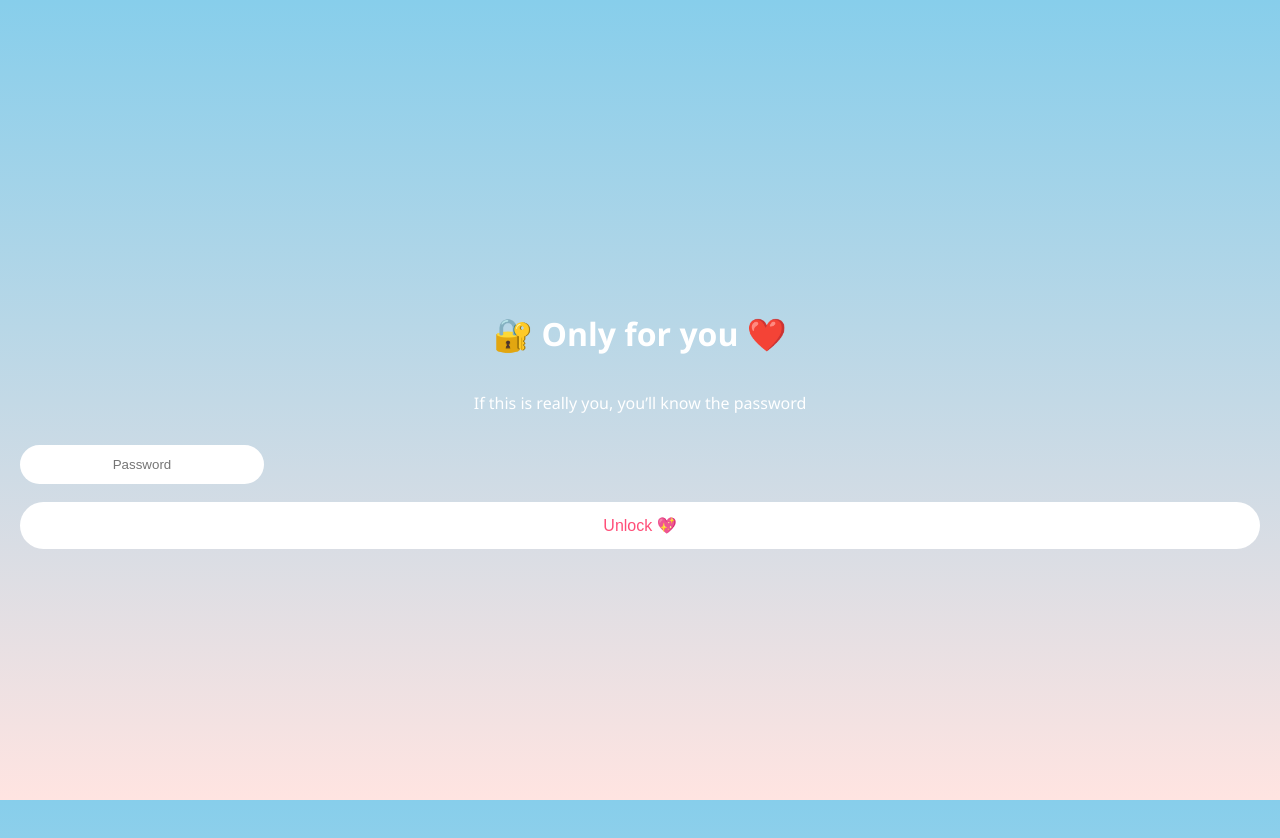
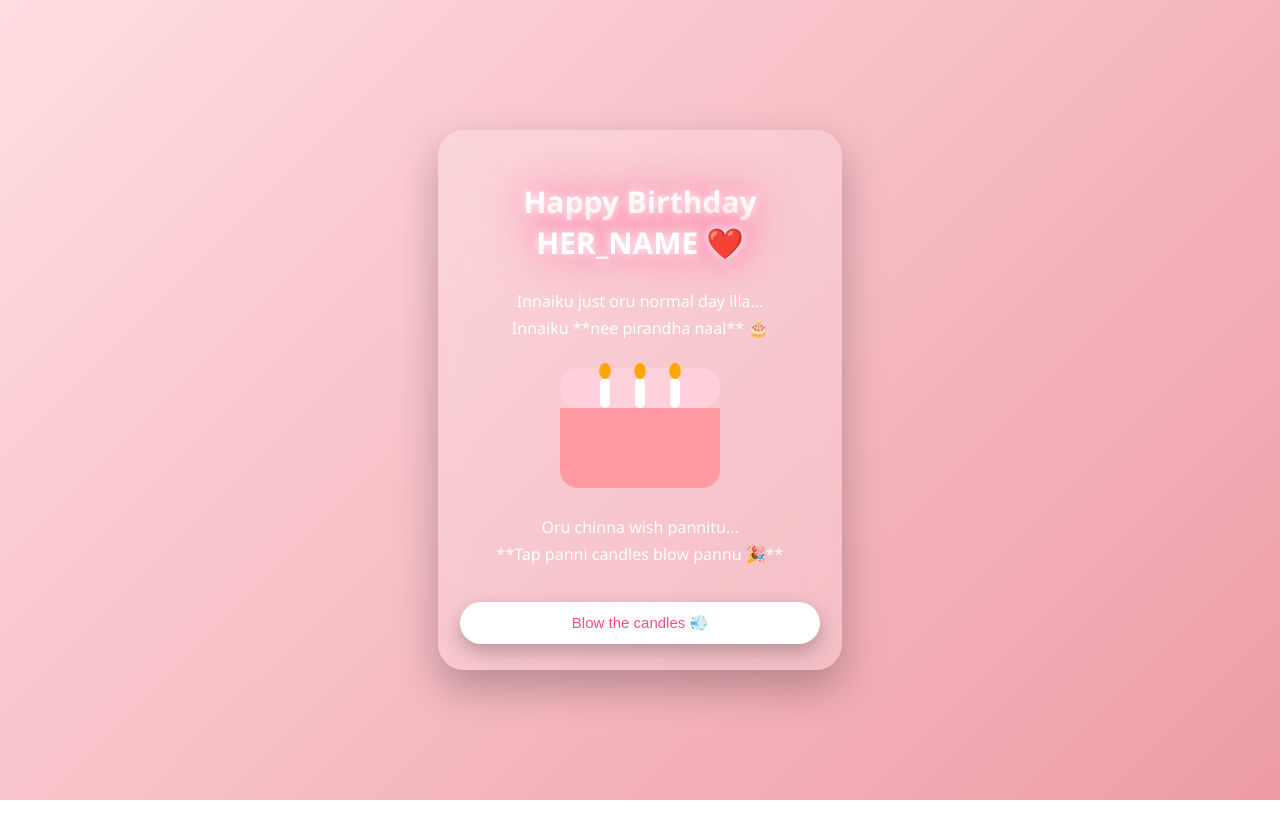
Before and after one commit to harithmd08-coder/birthday, a plain HTML site: page index.html in a window 1280 px wide. After the commit the page ends 800 px from the top, so only its background shows below. Drawn offline with Linux system fonts and the light colour scheme.

Commit message:
Update index.html

```diff
--- a/index.html
+++ b/index.html
@@ -3,249 +3,167 @@
 <head>
 <meta charset="UTF-8">
 <meta name="viewport" content="width=device-width, initial-scale=1.0">
-<title>Only For You ❤️</title>
+<title>Happy Birthday ❤️</title>
 
 <style>
-/* ---------- GLOBAL ---------- */
 body {
   margin: 0;
   font-family: 'Segoe UI', sans-serif;
-  background: linear-gradient(#87ceeb, #ffe4e1);
-  transition: background 6s ease;
-  color: #fff;
+  background: linear-gradient(135deg, #ffdde1, #ee9ca7);
   height: 100vh;
-  overflow-x: hidden;
-  text-align: center;
+  overflow: hidden;
+  display: flex;
+  justify-content: center;
+  align-items: center;
 }
 
-.night {
-  background: linear-gradient(#020111, #191970);
+/* ---------- CARD ---------- */
+.card {
+  width: 90%;
+  max-width: 360px;
+  background: rgba(255,255,255,0.2);
+  backdrop-filter: blur(14px);
+  border-radius: 26px;
+  padding: 26px 22px;
+  text-align: center;
+  box-shadow: 0 18px 40px rgba(0,0,0,0.25);
+  color: #fff;
 }
 
-/* ---------- LOCK ---------- */
-#lockScreen {
-  height: 100vh;
-  display: flex;
-  flex-direction: column;
-  justify-content: center;
-  padding: 20px;
+/* ---------- TEXT ---------- */
+.glow {
+  font-size: 30px;
+  text-shadow: 0 0 10px #fff,
+               0 0 25px #ff9acb,
+               0 0 45px #ff4e78;
 }
 
-input {
-  margin-top: 15px;
-  padding: 12px;
-  width: 220px;
-  border-radius: 25px;
-  border: none;
-  text-align: center;
+p {
+  font-size: 16px;
+  line-height: 1.7;
+  margin-top: 12px;
 }
 
+/* ---------- CAKE ---------- */
+.cake {
+  position: relative;
+  margin: 26px auto;
+  width: 160px;
+  height: 120px;
+}
+
+.cake-base {
+  width: 160px;
+  height: 80px;
+  background: #ff9aa2;
+  border-radius: 0 0 18px 18px;
+}
+
+.cake-top {
+  width: 160px;
+  height: 40px;
+  background: #ffd1dc;
+  border-radius: 18px;
+}
+
+.candle {
+  position: absolute;
+  bottom: 80px;
+  width: 10px;
+  height: 30px;
+  background: #fff;
+  border-radius: 5px;
+}
+
+.flame {
+  width: 10px;
+  height: 14px;
+  background: orange;
+  border-radius: 50%;
+  position: absolute;
+  top: -14px;
+  left: 0;
+  animation: flicker 0.8s infinite;
+}
+
+@keyframes flicker {
+  0% {transform: scale(1);}
+  50% {transform: scale(1.2);}
+  100% {transform: scale(1);}
+}
+
+/* ---------- BUTTON ---------- */
 button {
   margin-top: 18px;
-  padding: 14px 26px;
-  border-radius: 30px;
+  padding: 12px 22px;
+  border-radius: 25px;
   border: none;
   background: #fff;
   color: #ff4e78;
-  font-size: 16px;
+  font-size: 15px;
   cursor: pointer;
+  width: 100%;
+  box-shadow: 0 8px 20px rgba(0,0,0,0.25);
 }
 
-/* ---------- CONTENT ---------- */
-#content { display: none; }
-
-.scene {
-  min-height: 100vh;
-  padding: 24px;
-  display: flex;
-  flex-direction: column;
-  justify-content: center;
-  animation: fade 1.2s ease;
-}
-
-@keyframes fade {
-  from {opacity: 0; transform: translateY(30px);}
-  to {opacity: 1; transform: translateY(0);}
-}
-
-/* ---------- GLOW NAME ---------- */
-.glow {
-  font-size: 38px;
-  text-shadow:
-    0 0 10px #fff,
-    0 0 25px #ff9acb,
-    0 0 50px #ff4e78;
-  animation: glowPulse 2s infinite alternate;
-}
-
-@keyframes glowPulse {
-  from {opacity: .8;}
-  to {opacity: 1;}
-}
-
-/* ---------- HANDWRITTEN TEXT ---------- */
-.handwrite {
-  font-family: 'Comic Sans MS', cursive;
-  font-size: 20px;
-  white-space: pre-line;
-  animation: write 6s steps(120) forwards;
-  overflow: hidden;
-}
-
-@keyframes write {
-  from { max-height: 0; }
-  to { max-height: 500px; }
-}
-
-/* ---------- HEARTBEAT ---------- */
-.heartbeat {
-  animation: beat 1s infinite;
-}
-
-@keyframes beat {
-  0% {transform: scale(1);}
-  30% {transform: scale(1.15);}
-  60% {transform: scale(1);}
-}
-
-/* ---------- CANVAS ---------- */
-canvas {
-  position: fixed;
-  top: 0;
-  left: 0;
-  width: 100vw;
-  height: 100vh;
-  z-index: -1;
+/* ---------- HIDDEN ---------- */
+.hidden {
+  display: none;
 }
 </style>
 </head>
 
 <body>
 
-<!-- 🔐 LOCK -->
-<div id="lockScreen">
-  <h1>🔐 Only for you ❤️</h1>
-  <p>If this is really you, you’ll know the password</p>
-  <input id="pwd" type="password" placeholder="Password">
-  <button onclick="unlock()">Unlock 💖</button>
-</div>
+<div class="card" id="card">
 
-<canvas id="canvas"></canvas>
+  <h2 class="glow">Happy Birthday<br>HER_NAME ❤️</h2>
 
-<!-- 💖 CONTENT -->
-<div id="content">
+  <p>
+    Innaiku just oru normal day illa…<br>
+    Innaiku **nee pirandha naal** 🎂
+  </p>
 
-  <!-- Scene 1 -->
-  <div class="scene">
-    <h1 class="glow heartbeat">MADHU ❤️</h1>
-    <p>Tap gently…</p>
-    <button onclick="startExperience()">Begin 🌱</button>
+  <!-- 🎂 CAKE -->
+  <div class="cake" id="cake">
+    <div class="cake-top"></div>
+    <div class="cake-base"></div>
+
+    <div class="candle" style="left:40px"><div class="flame"></div></div>
+    <div class="candle" style="left:75px"><div class="flame"></div></div>
+    <div class="candle" style="left:110px"><div class="flame"></div></div>
   </div>
 
-  <!-- Scene 2 -->
-  <div class="scene">
-    <p class="handwrite">
-We haven’t met yet…
-but some feelings
-don’t wait for distance 🌸
-    </p>
-  </div>
+  <p id="hint">
+    Oru chinna wish pannitu…<br>
+    **Tap panni candles blow pannu 🎉**
+  </p>
 
-  <!-- Scene 3 -->
-  <div class="scene">
-    <p>
-Un birthday-na oru date illa…
-It’s the day something pure began.
-    </p>
-  </div>
-
-  <!-- Scene 4 -->
-  <div class="scene">
-    <h2 class="glow heartbeat">
-I don’t know when…
-but I know this is real ❤️
-    </h2>
-    <p>Happy Birthday 🤍</p>
-  </div>
+  <button onclick="blowCandles()">Blow the candles 💨</button>
 
 </div>
 
 <!-- 🎶 MUSIC -->
-<audio id="song" loop>
+<audio id="song">
   <source src="https://cdn.pixabay.com/download/audio/2022/03/15/audio_4b8c1dba3c.mp3">
 </audio>
 
 <script>
-/* ---------- PASSWORD ---------- */
-function unlock() {
-  if (pwd.value === "onlyforyou") {
-    lockScreen.style.display = "none";
-    content.style.display = "block";
-  } else alert("Not for everyone 😌");
+function blowCandles() {
+  document.querySelectorAll('.flame').forEach(f => f.style.display = "none");
+  document.getElementById("song").play();
+
+  document.getElementById("hint").innerHTML = `
+    Wish pannina ellam kandippa nadakkum 🤍<br><br>
+    Nee en life-la irundhadhu romba special.<br>
+    Innum meet pannala…<br>
+    aana already **nee romba close feel aagura** 🌸<br><br>
+    Indha varusham unakku<br>
+    neraya sirippu,<br>
+    neraya sandhosham,<br>
+    neraya love kedaikanum 💖
+  `;
 }
-
-/* ---------- EXPERIENCE ---------- */
-const canvas = document.getElementById("canvas");
-const ctx = canvas.getContext("2d");
-canvas.width = innerWidth;
-canvas.height = innerHeight;
-
-let petals = [], stars = [], bloom = false;
-
-function startExperience() {
-  song.play();
-  bloom = true;
-  document.body.classList.add("night");
-  createStars();
-  createPetals();
-}
-
-/* 🌸 PETALS */
-function createPetals() {
-  for (let i=0;i<40;i++)
-    petals.push({
-      x: Math.random()*canvas.width,
-      y: Math.random()*canvas.height,
-      s: Math.random()*2+1
-    });
-}
-
-/* 🌠 STARS */
-function createStars() {
-  for (let i=0;i<20;i++)
-    stars.push({
-      x: Math.random()*canvas.width,
-      y: Math.random()*canvas.height,
-      l: Math.random()*80+40
-    });
-}
-
-function draw() {
-  ctx.clearRect(0,0,canvas.width,canvas.height);
-
-  petals.forEach(p=>{
-    ctx.fillStyle="rgba(255,192,203,0.8)";
-    ctx.beginPath();
-    ctx.arc(p.x,p.y,3,0,Math.PI*2);
-    ctx.fill();
-    p.y+=p.s;
-    if(p.y>canvas.height) p.y=0;
-  });
-
-  stars.forEach(s=>{
-    ctx.strokeStyle="white";
-    ctx.beginPath();
-    ctx.moveTo(s.x,s.y);
-    ctx.lineTo(s.x+s.l,s.y+s.l/2);
-    ctx.stroke();
-    s.x+=2;
-    s.y+=1;
-    if(s.x>canvas.width) s.x=0;
-  });
-
-  requestAnimationFrame(draw);
-}
-draw();
 </script>
 
 </body>
```
